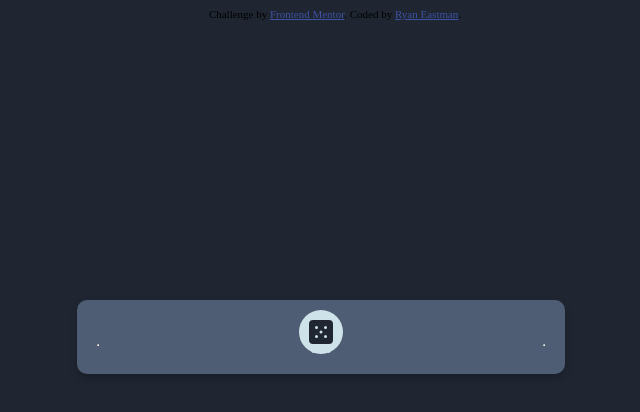
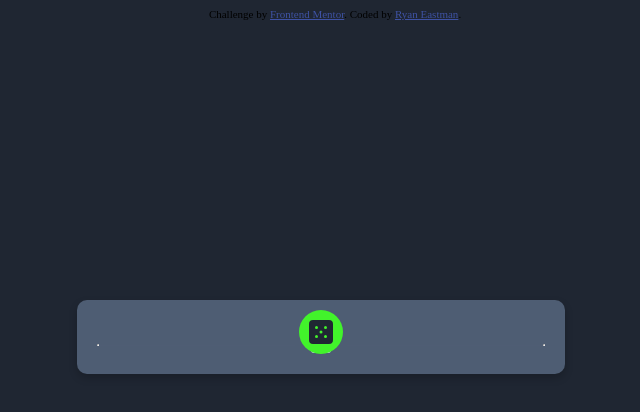
Before and after one commit to DocHolliday13x/advice-generator-js, a plain HTML site: page index.html in a window 1280 px wide. In both pictures the pointer is over the button 634 px from the left and 332 px from the top of the page. Shown: the whole page, without its empty margins (313-953 px from the left). Drawn offline with Linux system fonts and the light colour scheme; no server answers.

Commit message:
please work

```diff
--- a/styles.css
+++ b/styles.css
@@ -62,10 +62,18 @@ body {
 
 .button {
   position: absolute;
-  bottom: 20px;
+  bottom: 20px; /* Position the button at the bottom of the container. Need to adjust the size of container to make button split container and background */
   left: 50%;
+  /* min-height: 100vh; */
   transform: translateX(-50%);
+  box-shadow:hsl(150, 100%, 66%); /* This should make the button glow but it's not working */
+  transition: all 0.2s ease-in-out;
 }
+
+/* button:hover {
+  background-color: hsl(150, 100%, 66%);
+  box-shadow:hsl(150, 100%, 66%); <-- Was going to add the glow on hover but I can't even get the glow to work at all
+} */
 
 .svg-button {
   display: flex;
@@ -85,6 +93,8 @@ body {
 }
 
 .svg-button:hover {
-  background-color: hsl(193, 38%, 86%);
-  color: hsl(218, 23%, 16%);
+  background-color: hsl(113, 89%, 56%);
+  color: hsl(150, 100%, 66%);
 }
+
+/* I fucked everything up */
```
